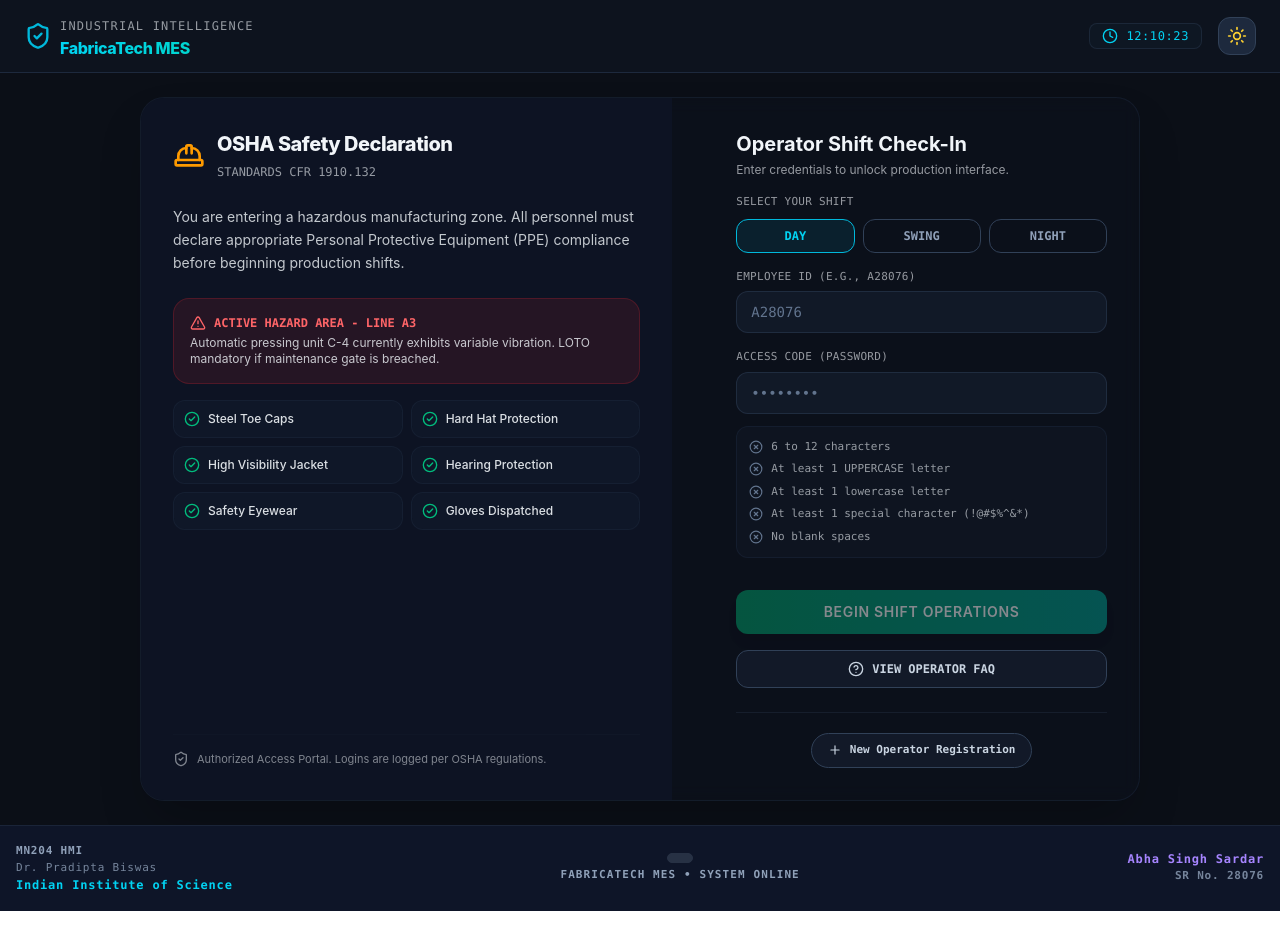
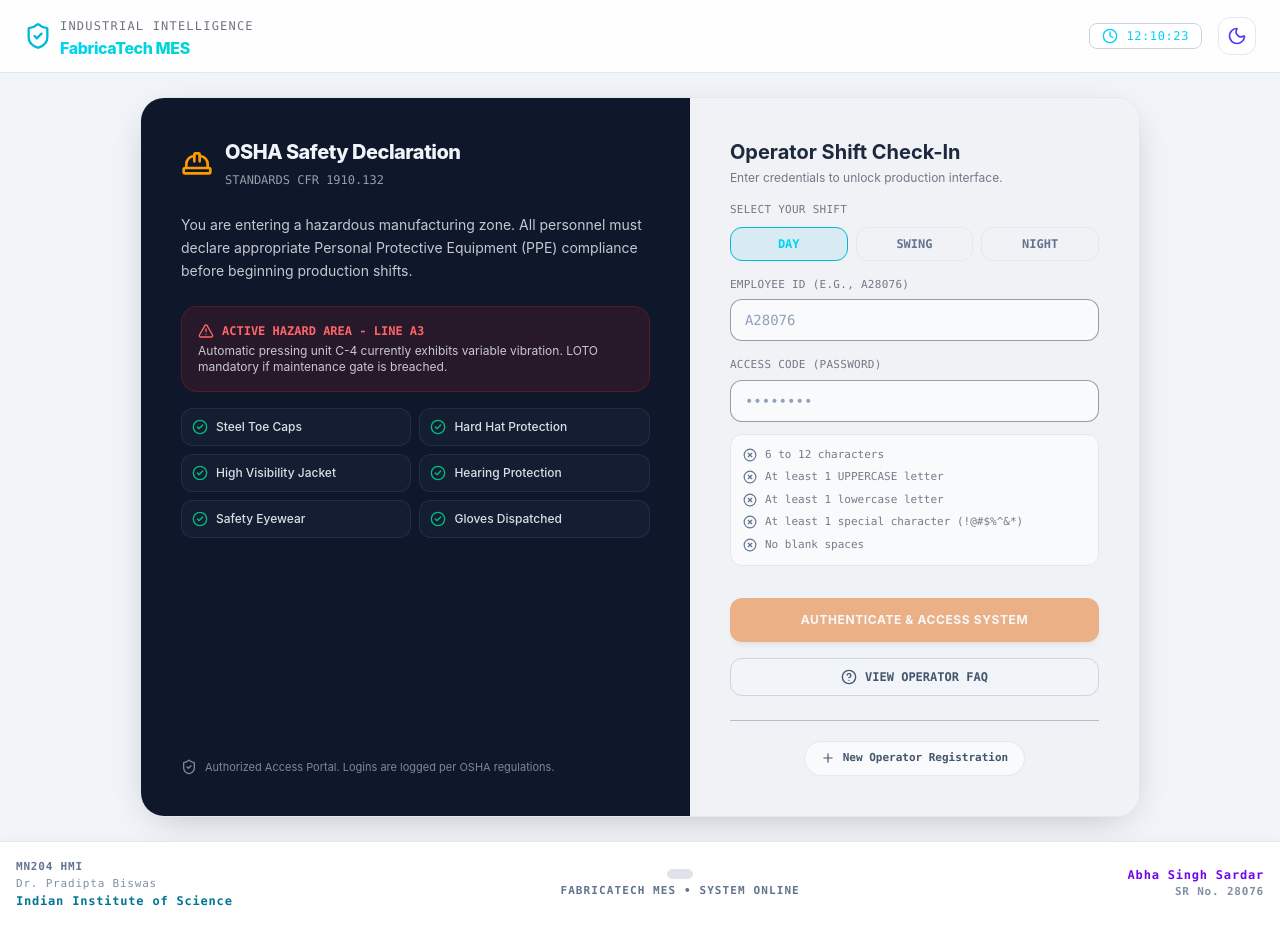
Before and after one commit to abhaanisha/fabricatech-mes, a React (Vite) app: page / in a window 1280 px wide. Built offline with nearby package versions, Linux system fonts and the light colour scheme.

Commit message:
style: set light mode default and refine split-card login UI

```diff
--- a/src/App.tsx
+++ b/src/App.tsx
@@ -48,10 +48,10 @@
   // Global / App State
   const [theme, setTheme] = useState<"dark" | "light">(() => {
     if (typeof window !== "undefined") {
-      const saved = localStorage.getItem("mes-theme");
-      return (saved as "dark" | "light") || "dark";
+      const saved = localStorage.getItem("mes-theme-v2");
+      return (saved as "dark" | "light") || "light";
     }
-    return "dark";
+    return "light";
   });
 
   const [currentPage, setCurrentPage] = useState<Page>("safety");
@@ -106,7 +106,7 @@
   const [notification, setNotification] = useState<{ message: string; type: "error" | "success" | "warning" } | null>(null);
 
   useEffect(() => {
-    localStorage.setItem("mes-theme", theme);
+    localStorage.setItem("mes-theme-v2", theme);
     const root = window.document.documentElement;
     if (theme === "light") {
       root.classList.add("light");
@@ -508,10 +508,10 @@
           {/* PAGE 1: SAFETY CHECKPOINT (LOGIN) */}
           {currentPage === "safety" && (
             <div className="min-h-full flex items-center justify-center p-6">
-              <div className={`w-full max-w-[1000px] grid lg:grid-cols-[1.1fr_0.9fr] gap-8 border rounded-3xl overflow-hidden shadow-2xl backdrop-blur-sm ${dk ? "bg-slate-900/20 border-slate-800/50" : "bg-white border-slate-200"}`}>
+              <div className={`w-full max-w-[1000px] grid lg:grid-cols-[1.1fr_0.9fr] rounded-3xl overflow-hidden shadow-[0_10px_40px_-15px_rgba(0,0,0,0.3)] backdrop-blur-sm ${dk ? "bg-slate-900 border border-slate-800/50" : "bg-white border border-slate-200"}`}>
 
                 {/* Left: Safety Briefing Panel */}
-                <div className={`p-8 flex flex-col justify-between ${dk ? "bg-slate-900/60" : "bg-slate-50"}`}>
+                <div className={`p-10 flex flex-col justify-between text-slate-100 ${dk ? "bg-slate-900/80" : "bg-[#0f172a]"}`}>
                   <div>
                     <div className="flex items-center gap-3 mb-6">
                       <HardHat className="w-8 h-8 text-amber-500" />
@@ -541,9 +541,9 @@
                           "High Visibility Jacket", "Hearing Protection",
                           "Safety Eyewear", "Gloves Dispatched"
                         ].map((item, index) => (
-                          <div key={index} className={`flex items-center gap-2 p-2.5 rounded-xl border ${dk ? "border-slate-800/50 bg-slate-800/20" : "border-slate-200 bg-white"}`}>
+                          <div key={index} className="flex items-center gap-2 p-2.5 rounded-xl border border-slate-700/50 bg-slate-800/40">
                             <CheckCircle2 className="w-4 h-4 text-emerald-500" />
-                            <span className="text-xs opacity-90 font-medium">{item}</span>
+                            <span className="text-xs opacity-90 font-medium text-slate-100">{item}</span>
                           </div>
                         ))}
                       </div>
@@ -556,7 +556,7 @@
                 </div>
 
                 {/* Right: Authentication Form */}
-                <div className="p-8 flex flex-col justify-center">
+                <div className={`p-10 flex flex-col justify-center ${dk ? "bg-slate-900" : "bg-[#f0f2f5] text-slate-800"}`}>
                   <div className="space-y-4">
                     <div>
                       <h2 className="text-xl font-bold">Operator Shift Check-In</h2>
@@ -630,9 +630,9 @@
                     <button
                       onClick={handleLogin}
                       disabled={!passwordCriteria.length || !passwordCriteria.hasUpper || !passwordCriteria.hasLower || !passwordCriteria.hasSpecial || !passwordCriteria.noSpaces}
-                      className="w-full mt-4 py-3 rounded-xl bg-gradient-to-r from-emerald-600 to-teal-600 hover:from-emerald-500 hover:to-teal-500 text-white font-semibold text-sm tracking-wider shadow-lg transition-all disabled:opacity-50 disabled:cursor-not-allowed"
+                      className="w-full mt-4 py-3.5 rounded-xl bg-[#e8701a] hover:bg-[#d06015] text-white font-bold text-xs tracking-wider shadow-md transition-all disabled:opacity-50 disabled:cursor-not-allowed"
                     >
-                      BEGIN SHIFT OPERATIONS
+                      AUTHENTICATE & ACCESS SYSTEM
                     </button>
 
                     <button
```
